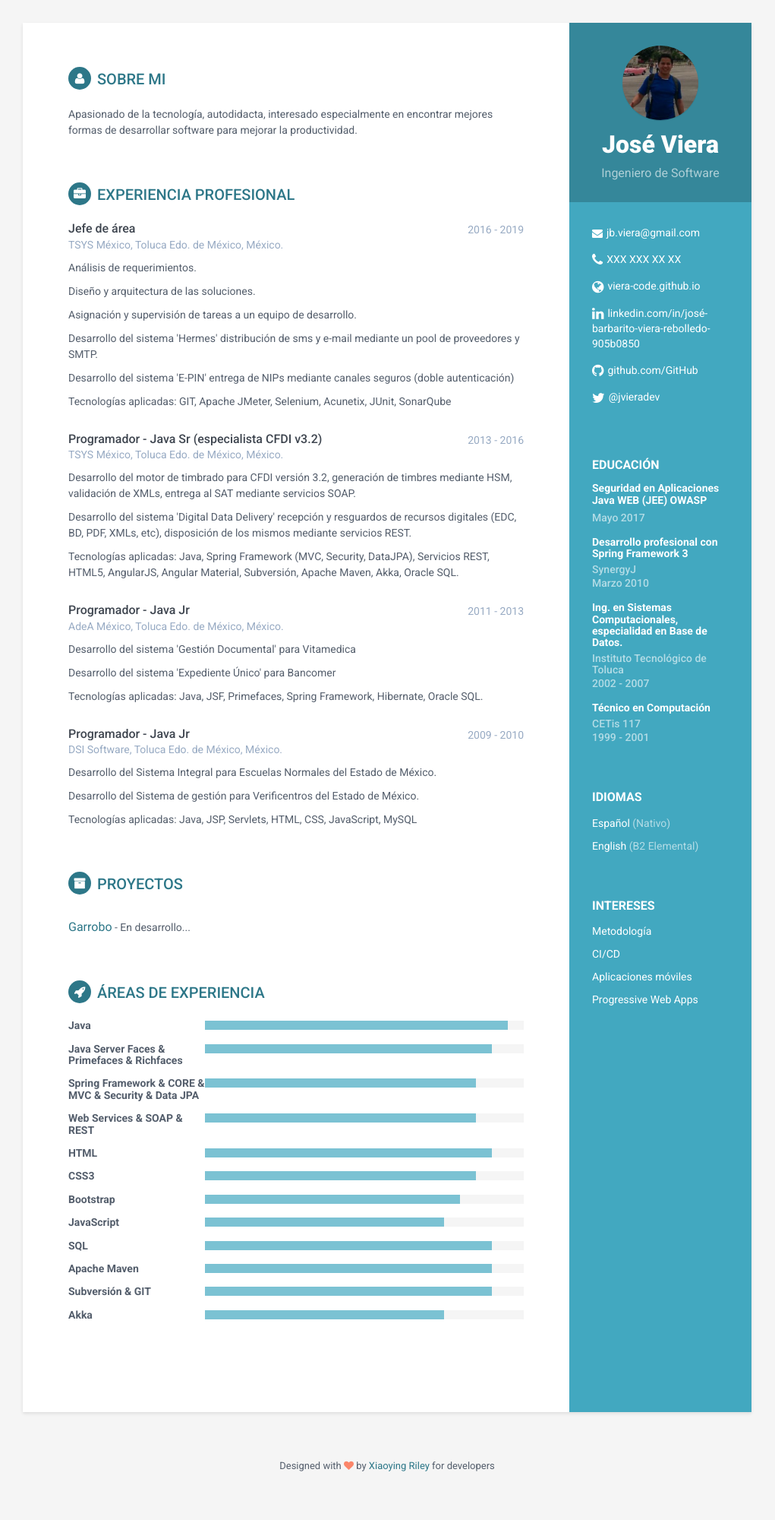
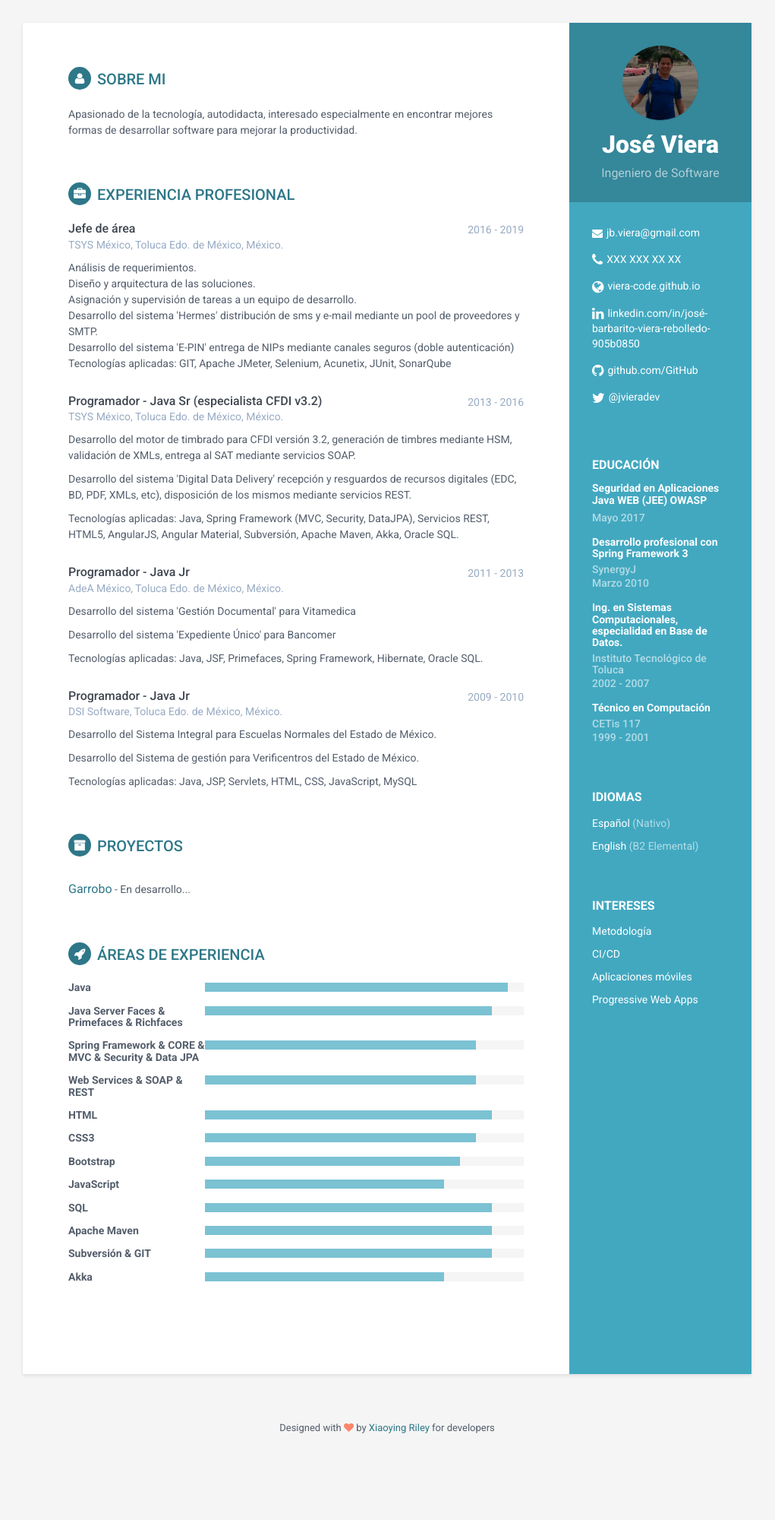
Before and after one commit to jviera/jviera.github.io, a Jekyll site: the page built from index.html, in a window 1280 px wide. Shown: the whole page at 76% size, without its empty margins (130-1151 px from the left). Built offline with Jekyll 4.4.1, drawn with Linux system fonts in a browser that asks for light colours; after the commit the page ends 1950 px from its top, so only the background shows below that.

Commit message:
Update experience.html

```diff
--- a/_includes/experience.html
+++ b/_includes/experience.html
@@ -10,12 +10,14 @@
                         <div class="company">TSYS México, Toluca Edo. de México, México.</div>
                     </div>
                     <div class="details">
-                        <p>Análisis de requerimientos.</p>
-                        <p>Diseño y arquitectura de las soluciones.</p>
-                        <p>Asignación y supervisión de tareas a un equipo de desarrollo.</p>
-                        <p>Desarrollo del sistema 'Hermes' distribución de sms y e-mail mediante un pool de proveedores y SMTP.</p>
-                        <p>Desarrollo del sistema 'E-PIN' entrega de NIPs mediante canales seguros (doble autenticación)</p>
-                        <p>Tecnologías aplicadas: GIT, Apache JMeter, Selenium, Acunetix, JUnit, SonarQube</p>
+                        <p>
+                            Análisis de requerimientos.<br>
+                            Diseño y arquitectura de las soluciones.<br>
+                            Asignación y supervisión de tareas a un equipo de desarrollo.<br>
+                            Desarrollo del sistema 'Hermes' distribución de sms y e-mail mediante un pool de proveedores y SMTP.<br>
+                            Desarrollo del sistema 'E-PIN' entrega de NIPs mediante canales seguros (doble autenticación)<br>
+                            Tecnologías aplicadas: GIT, Apache JMeter, Selenium, Acunetix, JUnit, SonarQube
+                        </p>
                     </div>
                 </div>
 
```
